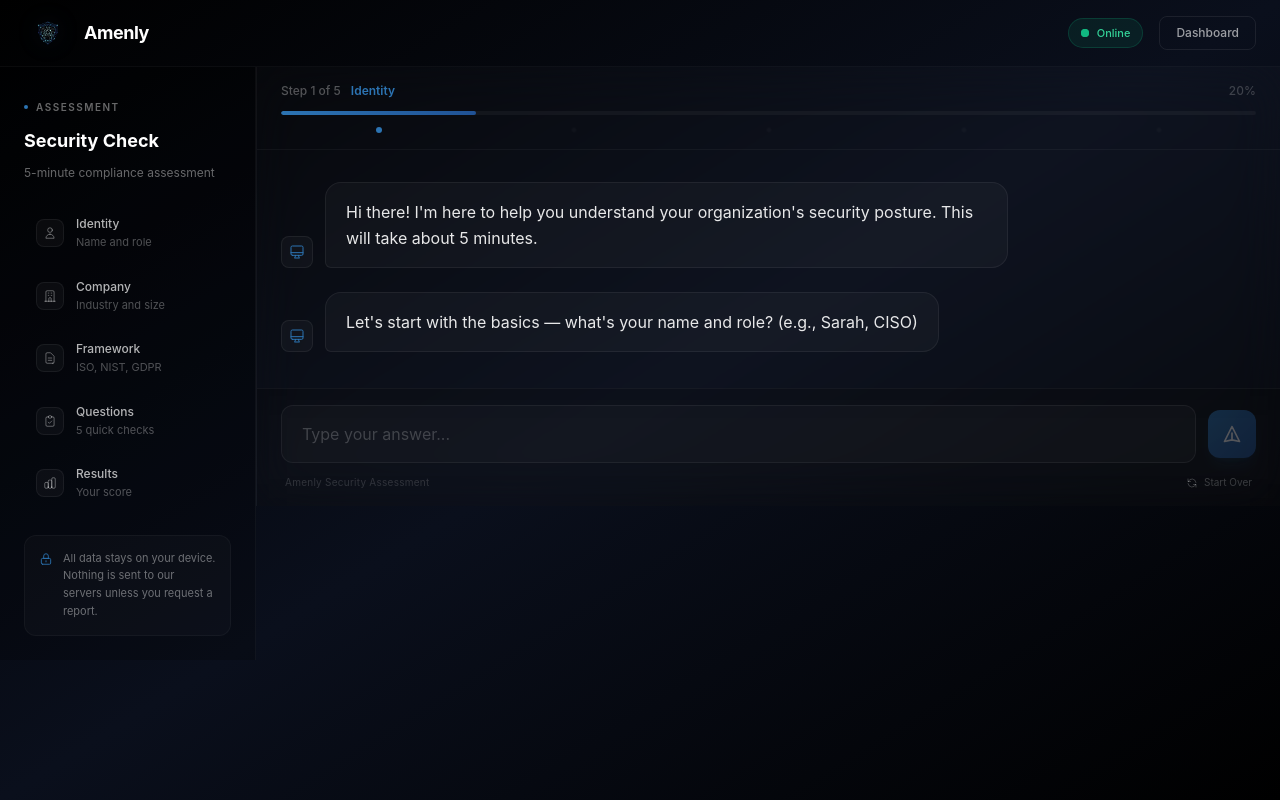
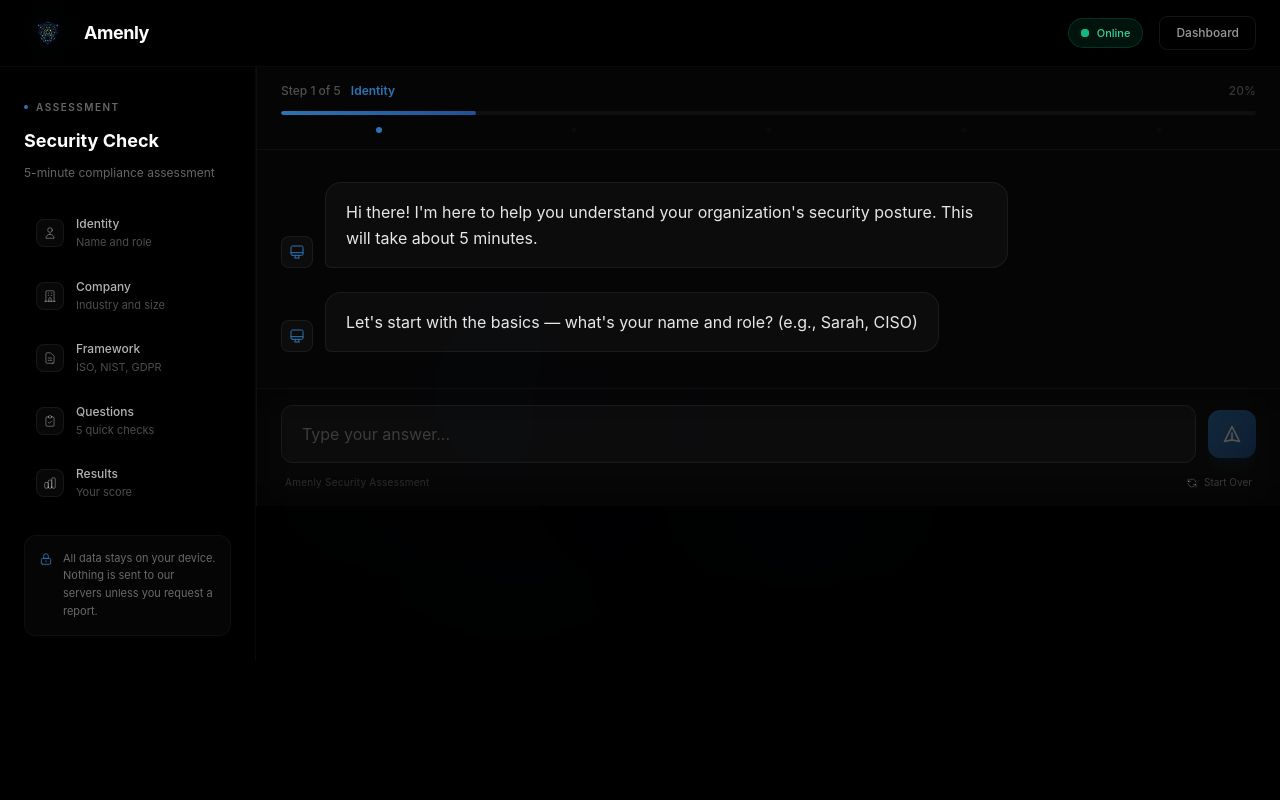
Before and after one commit to Kiramido1/Amenly-Product, a React (Vite) app: page /ai-compliance in a window 1280 px wide. Built offline with nearby package versions, Linux system fonts and the light colour scheme.

Commit message:
style: simplify background to pure black
- Removed gradient background
- Removed pulse animations
- Kept minimal glow effects at 2% opacity
- Cleaner, more professional look

```diff
--- a/src/pages/AICompliancePage.jsx
+++ b/src/pages/AICompliancePage.jsx
@@ -5,12 +5,9 @@
 const AICompliancePage = () => {
   return (
     <div className="min-h-screen flex flex-col bg-black relative overflow-hidden">
-      {/* Subtle background gradient */}
-      <div className="absolute inset-0 bg-gradient-to-br from-black via-[#0A0F1C] to-black" />
-
-      {/* Ambient glow effects */}
-      <div className="absolute top-0 left-1/4 w-96 h-96 bg-[#2C74B3]/3 rounded-full blur-[120px] animate-pulse" style={{ animationDuration: '8s' }} />
-      <div className="absolute bottom-0 right-1/4 w-80 h-80 bg-[#205295]/3 rounded-full blur-[100px] animate-pulse" style={{ animationDuration: '10s', animationDelay: '2s' }} />
+      {/* Subtle glow effects - very minimal */}
+      <div className="absolute top-1/4 left-1/4 w-96 h-96 bg-[#2C74B3]/[0.02] rounded-full blur-[120px] pointer-events-none" />
+      <div className="absolute bottom-1/4 right-1/4 w-80 h-80 bg-[#205295]/[0.02] rounded-full blur-[100px] pointer-events-none" />
 
       {/* Top navigation */}
       <header className="relative z-20 border-b border-white/[0.04]">
```
